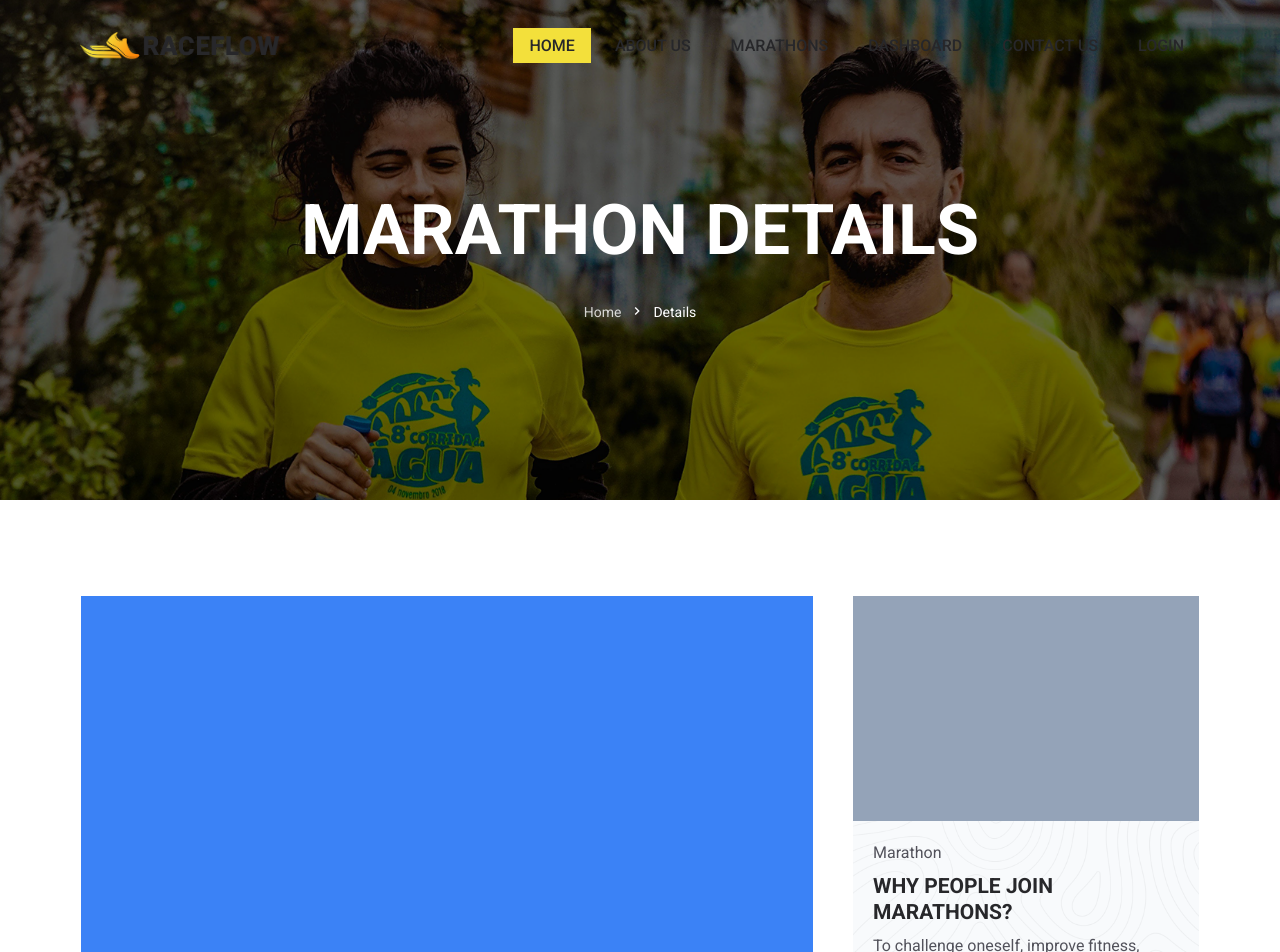
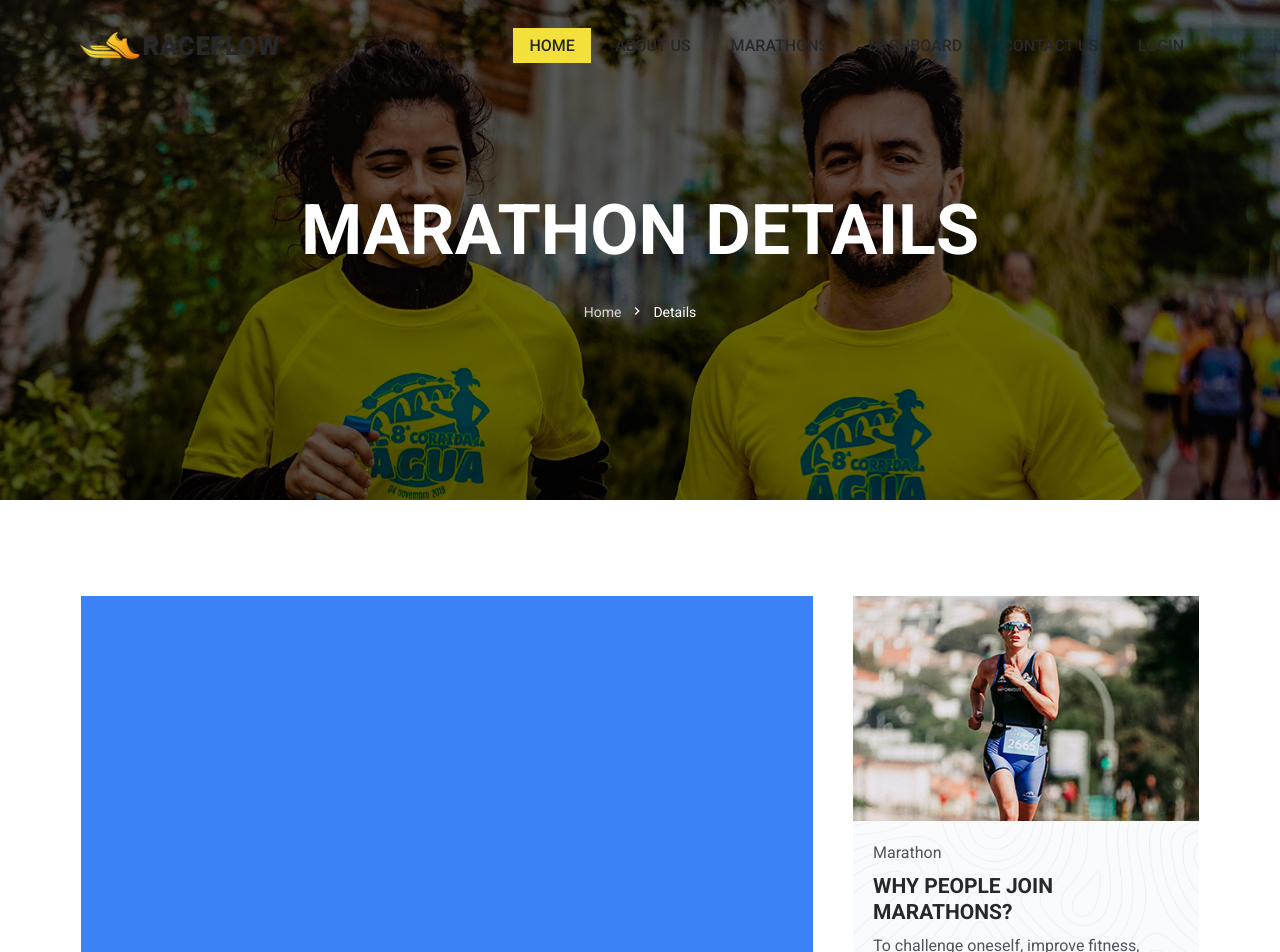
Before and after one commit to devrakibulrahman/raceflow-client-side, a React (Vite) app: page /marathon_details/1 in a window 1280 px wide. Shown: the top 952 px of the page. Built offline with nearby package versions, Linux system fonts and the light colour scheme.

Commit message:
image added in the details page left content done on 01/05/2025 at 08:57 pm

```diff
--- a/src/pages/DetailsPage.jsx
+++ b/src/pages/DetailsPage.jsx
@@ -28,7 +28,7 @@ const DetailsPage = () => {
                         </div>
                         <div className="w-full min-h-[400px] grid grid-cols-1 gap-6">
                             <div className="w-full min-h-[200px] bg-slate-50 overflow-hidden">
-                                <div className="w-full min-h-[225px] bg-slate-400"></div>
+                                <div className="w-full min-h-[225px] bg-left-column1-img bg-cover bg-top bg-no-repeat"></div>
                                 <div className="w-full min-h-[100px] bg-pattern bg-cover bg-center bg-no-repeat p-5">
                                     <h3 className="font-roboto text-base text-para-gray font-normal">Marathon</h3>
                                     <div className="w-full mt-2 space-y-2">
```
